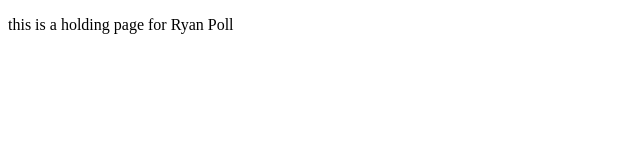
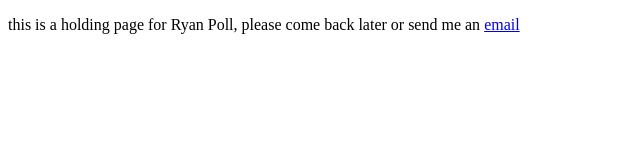
Before and after one commit to pollski/pollski.github.io, a plain HTML site: page index.html in a window 1280 px wide. Shown: the whole page, without its empty margins (0-640 px from the left). Drawn offline with Linux system fonts and the light colour scheme.

Commit message:
added email

```diff
--- a/index.html
+++ b/index.html
@@ -1,6 +1,6 @@
 <!DOCTYPE html>
 <html>
 <body>
-<p>this is a holding page for Ryan Poll</p>
+    <p>this is a holding page for Ryan Poll, please come back later or send me an <a href="mailto: ryanpoll@gmail.com">email</a></p>
 </body>
 </html>
```
